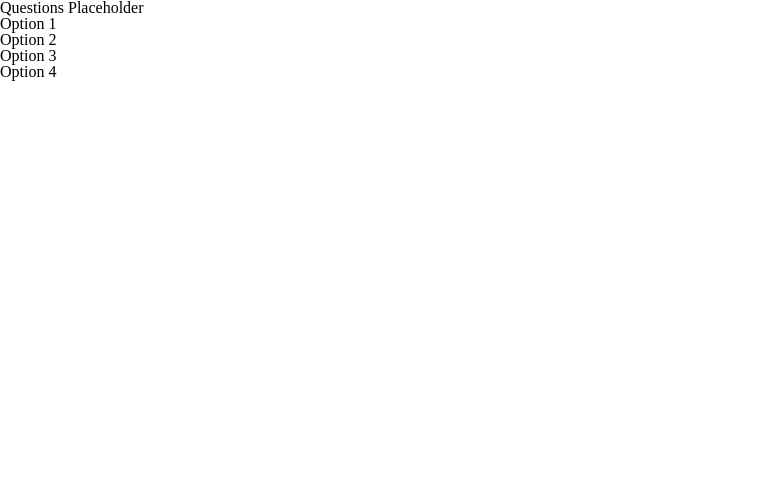
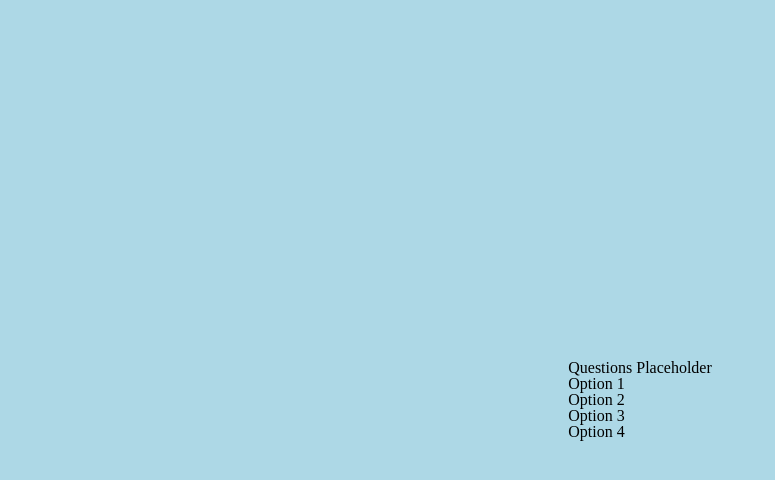
Before and after one commit to kxwzhang/tandem-trivia, a React (Create React App) app: page / in a window 1280 px wide. Shown: the top 480 px of the page, without its empty margins (0-775 px from the left). Built offline with nearby package versions, Linux system fonts and the light colour scheme.

Commit message:
Center the container for the questions and answers

```diff
--- a/src/trivia.css
+++ b/src/trivia.css
@@ -1,3 +1,14 @@
+html {
+  background-color: lightblue;
+}
+
+body {
+  display: flex;
+  justify-content: center;
+  align-items: center;
+  height: 100vh;
+}
+
 .trivia-answers-container {
   /* display: flex; */
 }
```
